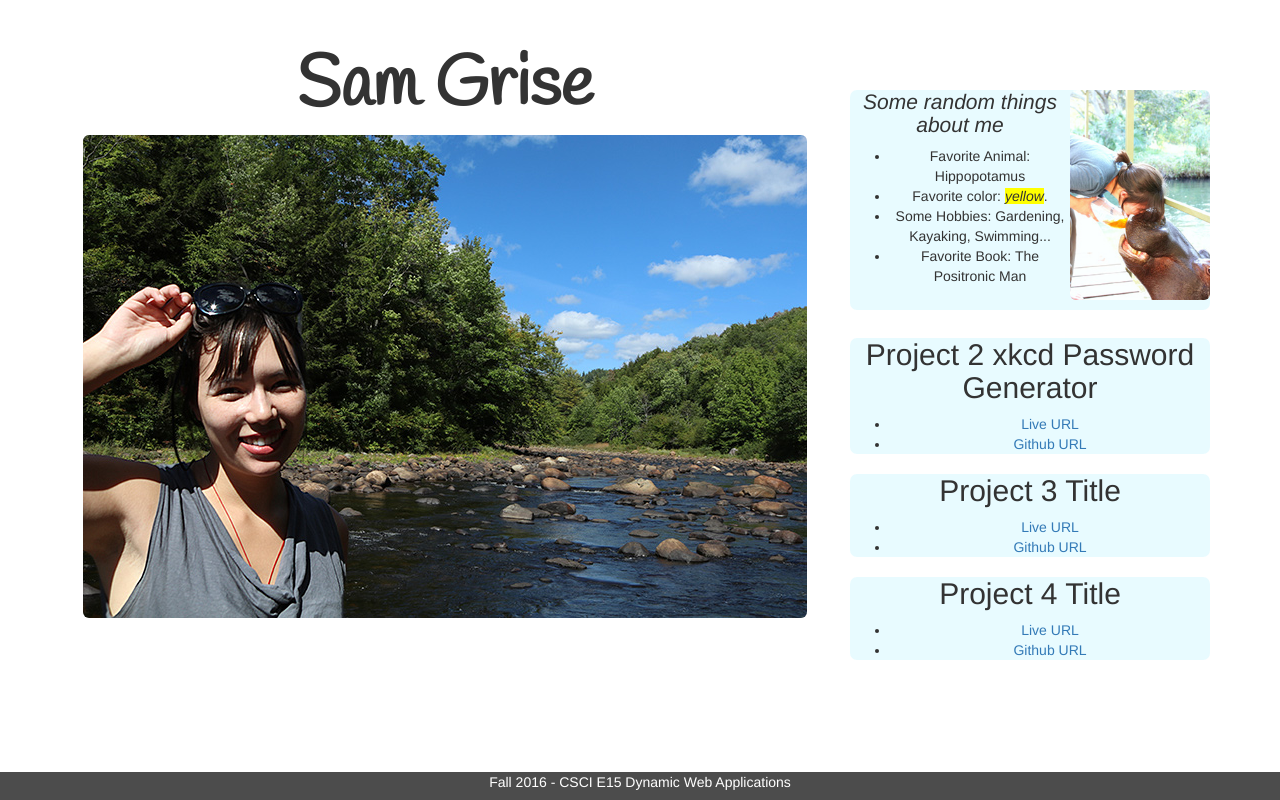
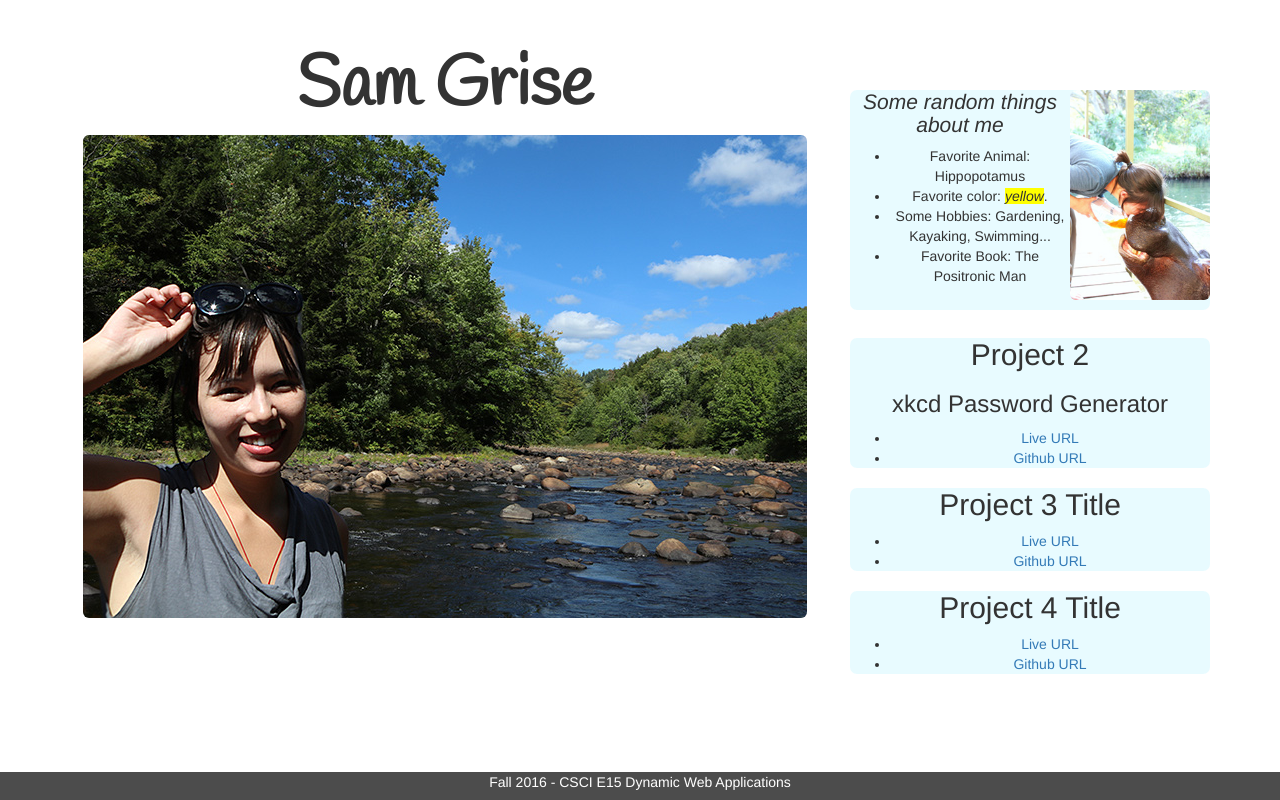
Before and after one commit to SamLG/p1, a plain HTML site: page index.html in a window 1280 px wide. Drawn offline with nearby package versions, Linux system fonts and the light colour scheme.

Commit message:
add updated p2 title

```diff
--- a/index.html
+++ b/index.html
@@ -30,7 +30,8 @@
 					</ul>
 				</section>
 				<section>
-					<h2>Project 2 xkcd Password Generator</h2>
+					<h2>Project 2</h2>
+					<h3>xkcd Password Generator</h3>
 					<ul>
 						<li><a href="http://p2.samgrise.me/">Live URL</a></li>			<li><a href="https://github.com/SamLG/p2">Github URL</a></li>
 					</ul>
```
